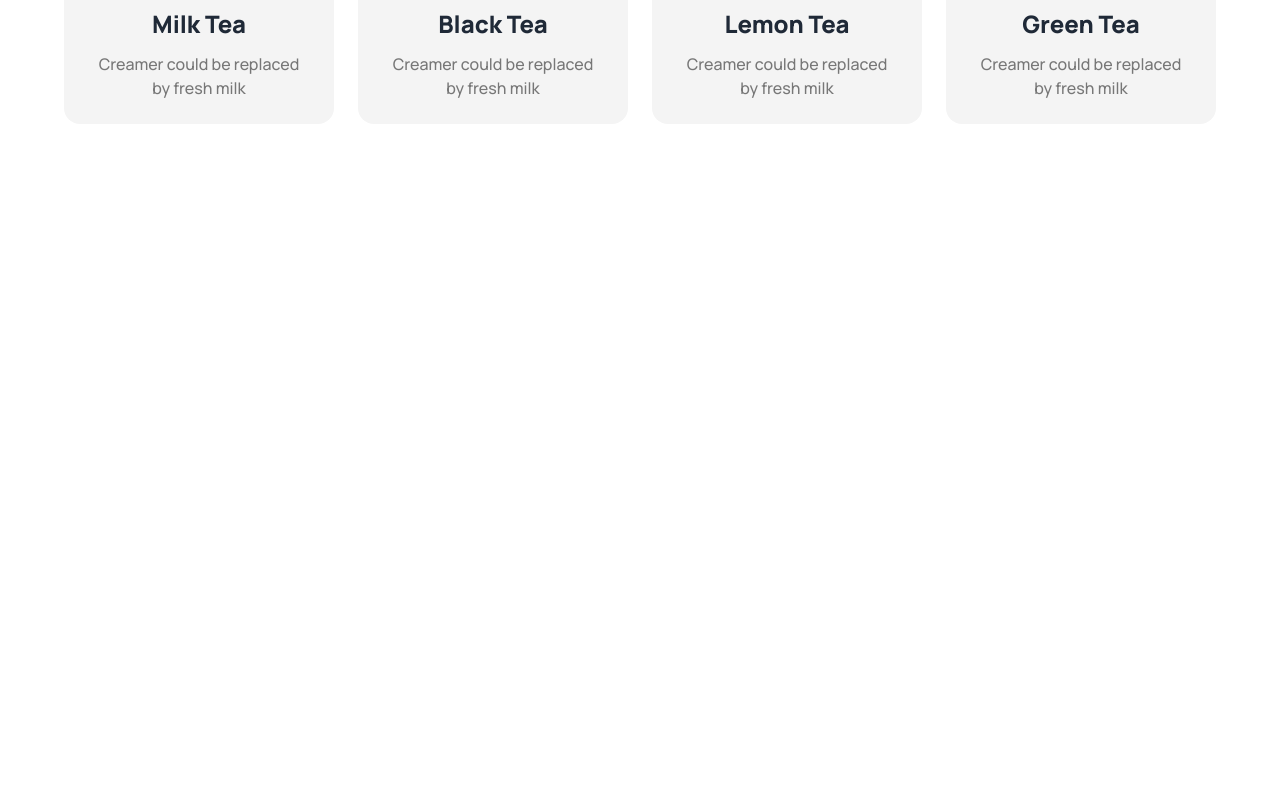
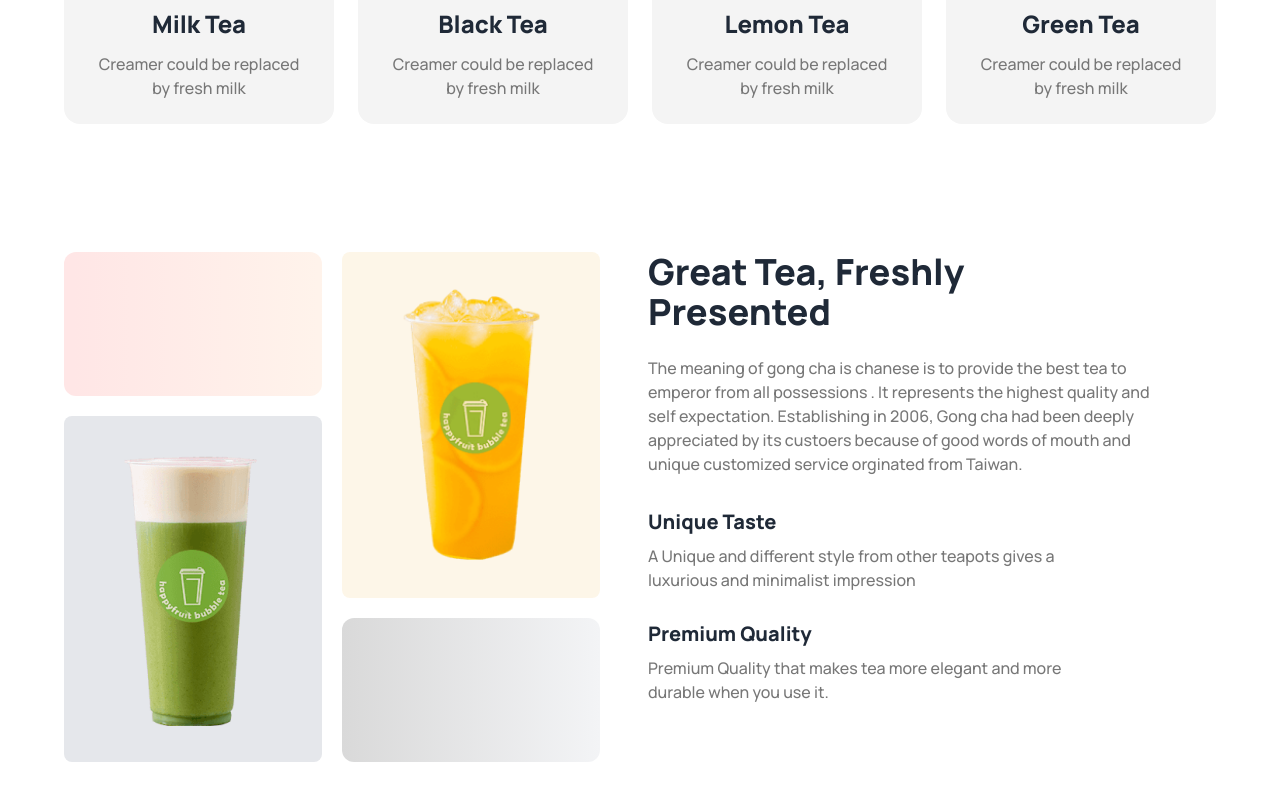
Before and after one commit to cssmh/tea-house-with-daisyUI, a plain HTML site: page index.html in a window 1280 px wide. Shown: the part 982-1782 px from the top of the page. Before the commit the page ends 1234 px from the top, so only its background shows below. Drawn offline with nearby package versions, Linux system fonts and the light colour scheme.

Commit message:
great tea section ends

```diff
--- a/index.html
+++ b/index.html
@@ -99,6 +99,30 @@
           </div>
         </div>
       </section>
+      <section class="mb-28">
+        <div class="flex flex-col md:flex-row gap-12">
+          <!-- rows  span section -->
+          <div class="gap-5 grid grid-cols-1 md:grid-cols-2 mx-3 md:mx-0">
+            <div class="rounded-xl h-36 bg-gradient-to-r from-[#F00] to-[#FF8938] opacity-10"></div>
+            <div class="row-span-2 p-9 bg-[#E6A6231A] rounded-lg flex justify-center">
+              <img src="./images/fresh-1.png" alt="">
+            </div>
+            <div class="row-span-2 py-9 px-14 bg-gray-200 rounded-lg flex justify-center">
+              <img src="./images/fresh-2.png" alt="">
+            </div>
+            <div class="rounded-xl h-36 bg-gradient-to-r from-[#D9D9D9] to-gray-100"></div>
+          </div>
+          <!-- great tea section -->
+          <div class="px-4 md:px-0">
+            <h1 class="font-extrabold text-4xl mb-6">Great Tea, Freshly<br> Presented</h1>
+            <p class="max-w-lg text-base text-[#777] mb-8">The meaning of gong cha is chanese is to provide the best tea to emperor from all possessions . It represents the highest quality and self expectation. Establishing in 2006, Gong cha had been deeply appreciated by its custoers  because of good words of mouth and unique customized service orginated from Taiwan.</p>
+            <h1 class="text-xl font-extrabold mb-2">Unique Taste</h1>
+            <p class="text-base text-[#777] max-w-md mb-7">A Unique and different style from other teapots gives a luxurious and minimalist impression</p>
+            <h1 class="text-xl font-extrabold mb-2">Premium Quality</h1>
+            <p class="text-base text-[#777] max-w-md">Premium Quality that makes tea more elegant and more durable when you use it.</p>
+          </div>
+        </div>
+      </section>
     </main>
     <footer>
 
```
